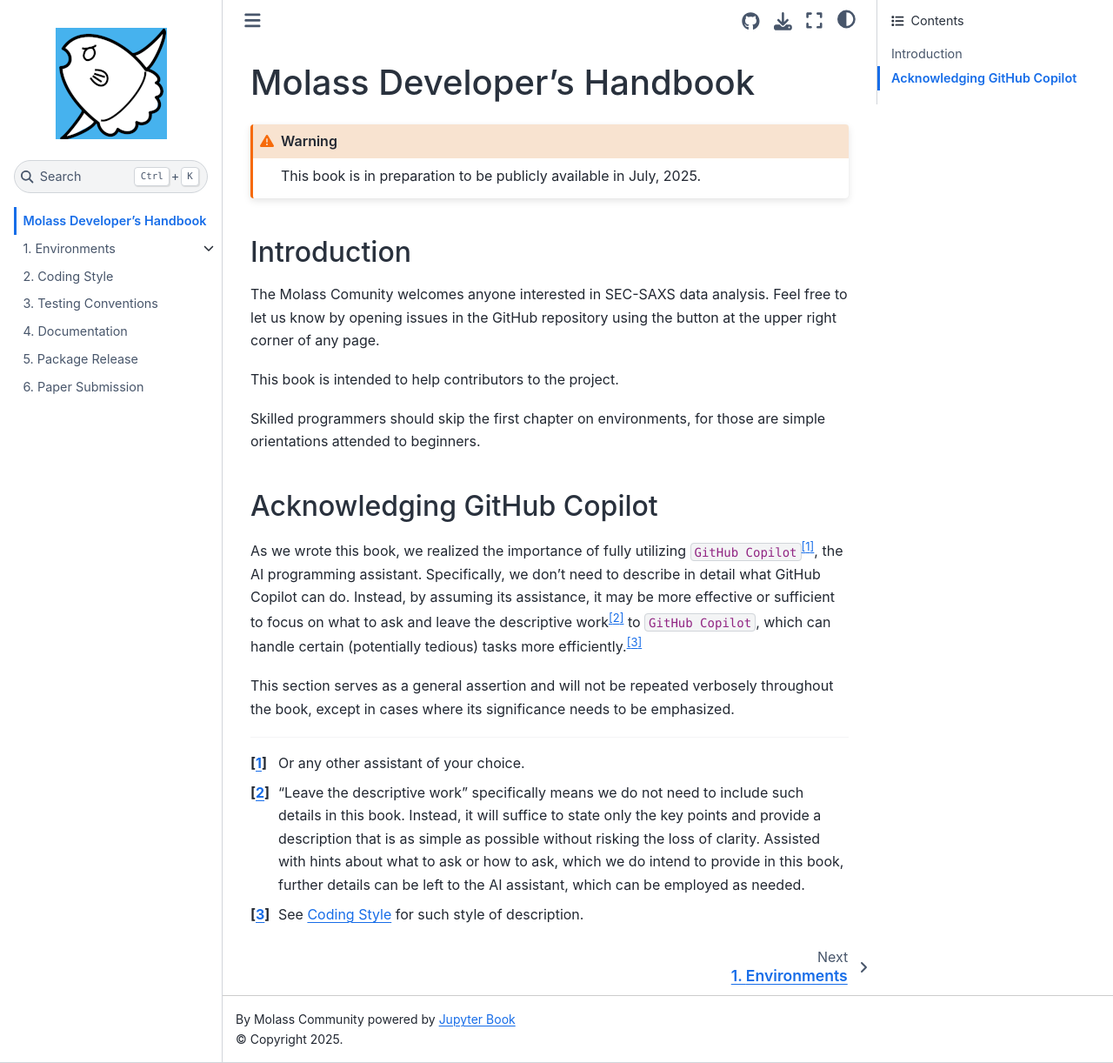
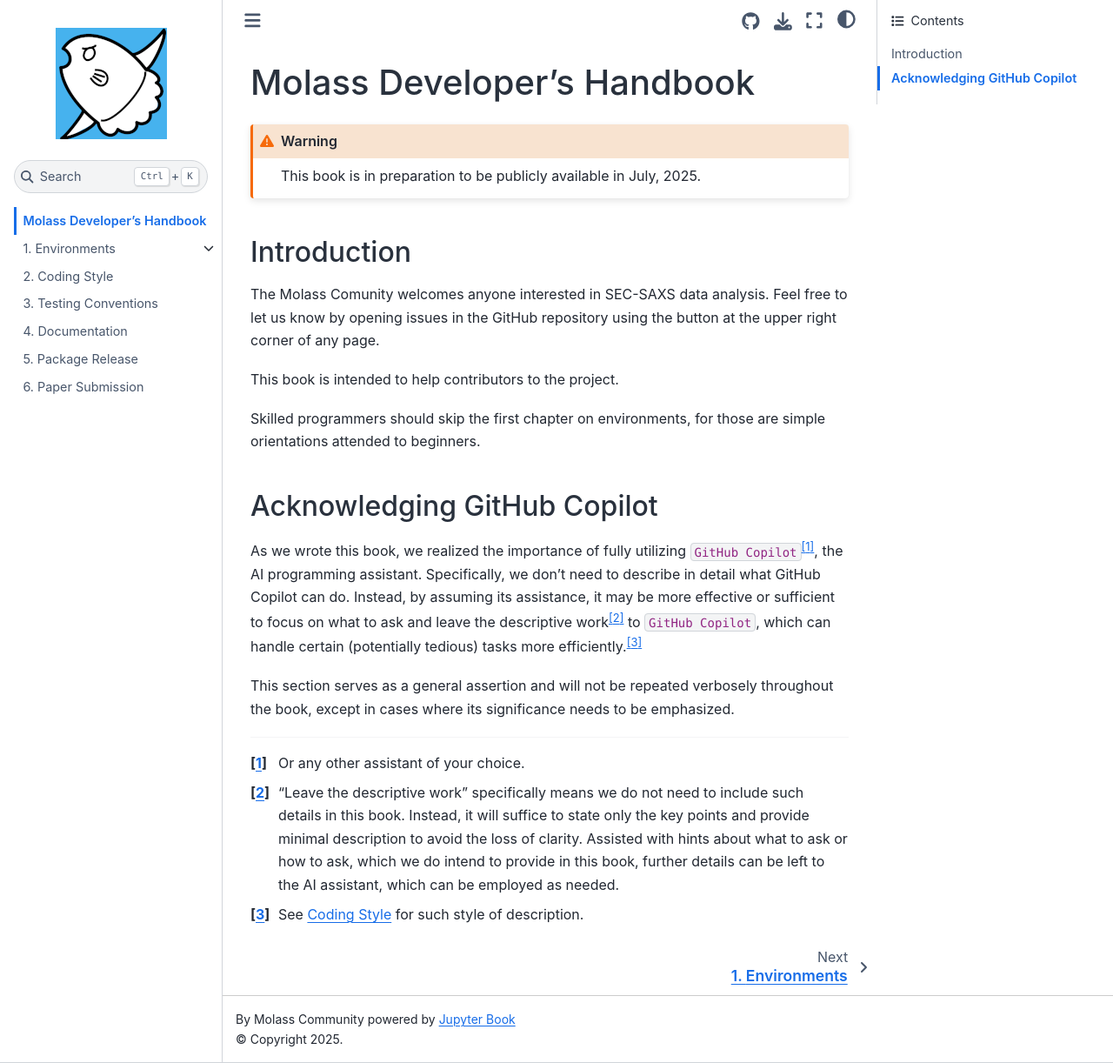
Before and after one commit to biosaxs-dev/molass-develop, a Jupyter Book: the page built from chapters/intro.md, in a window 1280 px wide and 1222 px high. Shown: the whole window at 87% size. Built offline with Jupyter Book 1.0.4 settings and Sphinx 7.4.7 and the Sphinx Book theme 1.1.4, drawn with Linux system fonts in a browser that asks for light colours.

Commit message:
update for better wording

```diff
--- a/chapters/intro.md
+++ b/chapters/intro.md
@@ -20,6 +20,6 @@
 
 [^1]: Or any other assistant of your choice.
 
-[^2]: "Leave the descriptive work" specifically means we do not need to include such details in this book. Instead, it will suffice to state only the key points and provide a description that is as simple as possible without risking the loss of clarity. Assisted with hints about what to ask or how to ask, which we do intend to provide in this book, further details can be left to the AI assistant, which can be employed as needed.
+[^2]: "Leave the descriptive work" specifically means we do not need to include such details in this book. Instead, it will suffice to state only the key points and provide minimal description to avoid the loss of clarity. Assisted with hints about what to ask or how to ask, which we do intend to provide in this book, further details can be left to the AI assistant, which can be employed as needed.
 
 [^3]: See [Coding Style](coding_style) for such style of description.
```
